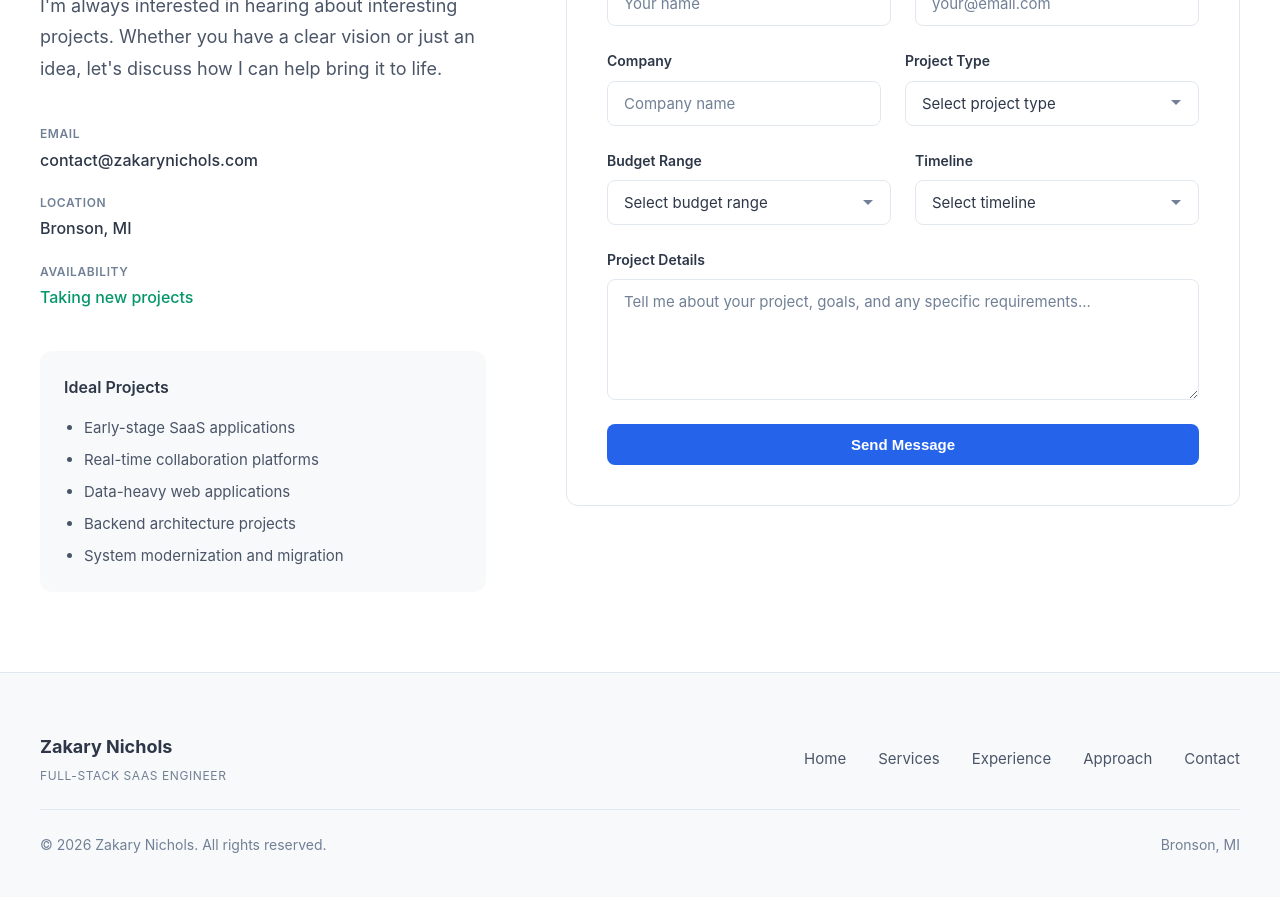
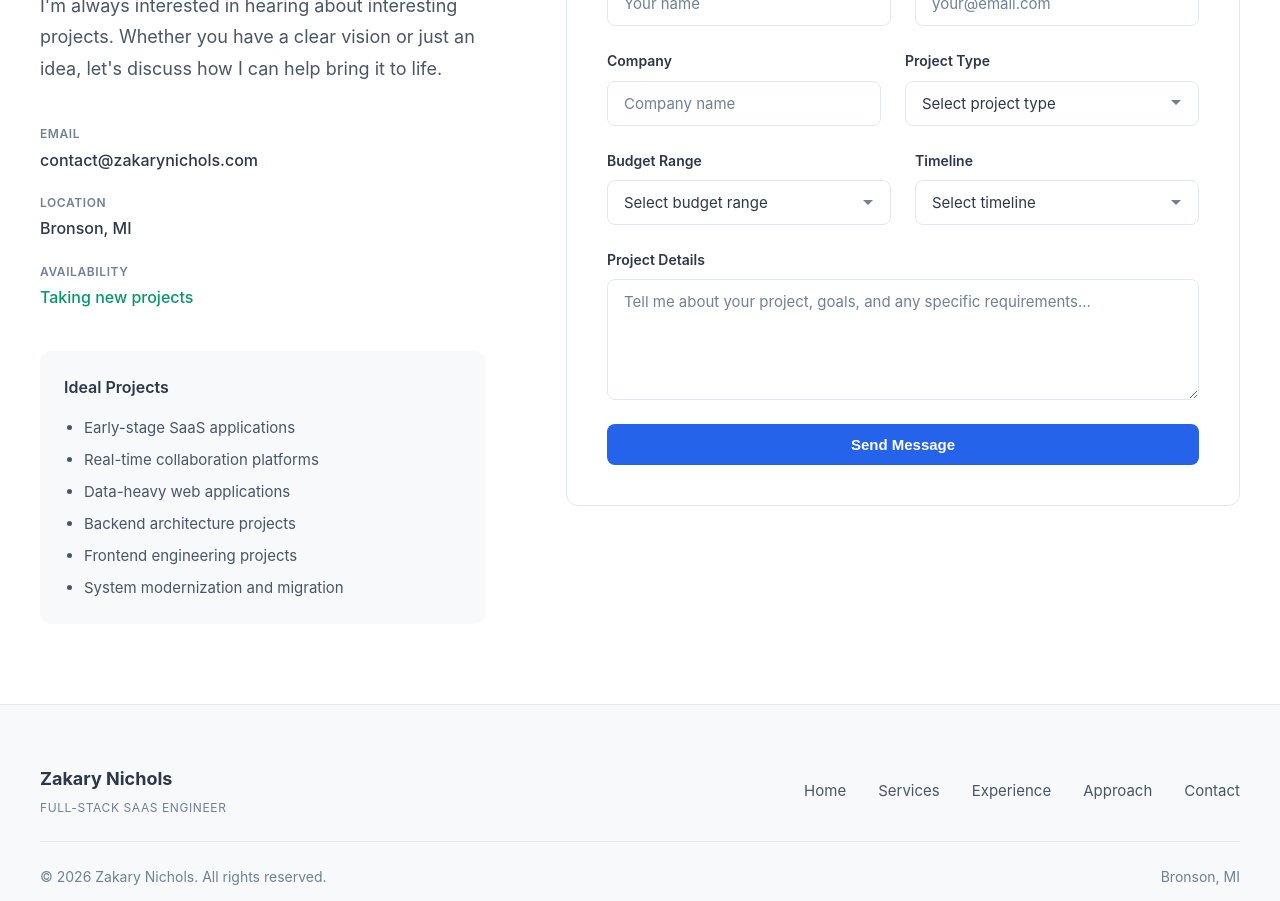
Before and after one commit to zakarynichols/zakarynichols.github.io, a React (Vite) app: page / in a window 1280 px wide. Shown: the part 5720-6621 px from the top of the page. Built offline with nearby package versions, Linux system fonts and the light colour scheme.

Commit message:
remove contact duplication

```diff
--- a/src/components/Contact.tsx
+++ b/src/components/Contact.tsx
@@ -1,12 +1,19 @@
 import { useForm, ValidationError } from '@formspree/react'
 
-export default function Contact() {
-  const [state, handleSubmit] = useForm("xlgwjdrw")
+const idealProjects = [
+  'Early-stage SaaS applications',
+  'Real-time collaboration platforms',
+  'Data-heavy web applications',
+  'Backend architecture projects',
+  'Frontend engineering projects',
+  'System modernization and migration',
+]
 
 const projectTypes = [
   'Full-Stack SaaS Development',
   'Real-Time Systems',
   'Backend Architecture',
+  'Frontend Engineering',
   'SaaS Hardening & Migration',
   'Consulting & Architecture Review',
   'Other',
@@ -28,10 +35,18 @@ export default function Contact() {
   'Flexibly',
 ]
 
-  if (state.succeeded) {
-    return (
-      <section id="contact" className="contact">
-        <div className="contact-container">
+const IdealProjects = () => (
+  <div className="ideal-projects">
+    <h3 className="ideal-projects-title">Ideal Projects</h3>
+    <ul className="ideal-projects-list">
+      {idealProjects.map((project) => (
+        <li key={project}>{project}</li>
+      ))}
+    </ul>
+  </div>
+)
+
+const ContactInfo = () => (
   <div className="contact-info">
     <h2 className="section-title">Let's Talk</h2>
     <p className="contact-intro">
@@ -57,70 +72,18 @@ export default function Contact() {
       </div>
     </div>
 
-            <div className="ideal-projects">
-              <h3 className="ideal-projects-title">Ideal Projects</h3>
-              <ul className="ideal-projects-list">
-                <li>Early-stage SaaS applications</li>
-                <li>Real-time collaboration platforms</li>
-                <li>Data-heavy web applications</li>
-                <li>Backend architecture projects</li>
-                <li>System modernization and migration</li>
-              </ul>
+    <IdealProjects />
   </div>
-          </div>
+)
 
-          <div className="contact-form-wrapper">
+const SuccessMessage = () => (
   <div className="form-success">
     <h3>Thank you for reaching out</h3>
     <p>I'll get back to you within 24-48 hours to discuss your project.</p>
   </div>
-          </div>
-        </div>
-      </section>
 )
-  }
 
-  return (
-    <section id="contact" className="contact">
-      <div className="contact-container">
-        <div className="contact-info">
-          <h2 className="section-title">Let's Talk</h2>
-          <p className="contact-intro">
-            I'm always interested in hearing about interesting projects.
-            Whether you have a clear vision or just an idea,
-            let's discuss how I can help bring it to life.
-          </p>
-
-          <div className="contact-details">
-            <div className="contact-item">
-              <span className="contact-label">Email</span>
-              <a href="mailto:contact@zakarynichols.com" className="contact-value">
-                contact@zakarynichols.com
-              </a>
-            </div>
-            <div className="contact-item">
-              <span className="contact-label">Location</span>
-              <span className="contact-value">Bronson, MI</span>
-            </div>
-            <div className="contact-item">
-              <span className="contact-label">Availability</span>
-              <span className="contact-value availability">Taking new projects</span>
-            </div>
-          </div>
-
-          <div className="ideal-projects">
-            <h3 className="ideal-projects-title">Ideal Projects</h3>
-            <ul className="ideal-projects-list">
-              <li>Early-stage SaaS applications</li>
-              <li>Real-time collaboration platforms</li>
-              <li>Data-heavy web applications</li>
-              <li>Backend architecture projects</li>
-              <li>System modernization and migration</li>
-            </ul>
-          </div>
-        </div>
-
-        <div className="contact-form-wrapper">
+const ContactForm = ({ handleSubmit, state }: { handleSubmit: any; state: any }) => (
   <form className="contact-form" onSubmit={handleSubmit}>
     <div className="form-row">
       <div className="form-group">
@@ -218,6 +181,17 @@ export default function Contact() {
       {state.submitting ? 'Sending...' : 'Send Message'}
     </button>
   </form>
+)
+
+export default function Contact() {
+  const [state, handleSubmit] = useForm("xlgwjdrw")
+
+  return (
+    <section id="contact" className="contact">
+      <div className="contact-container">
+        <ContactInfo />
+        <div className="contact-form-wrapper">
+          {state.succeeded ? <SuccessMessage /> : <ContactForm handleSubmit={handleSubmit} state={state} />}
         </div>
       </div>
     </section>
```
Lines whose indentation alone changed are shown as unchanged.
